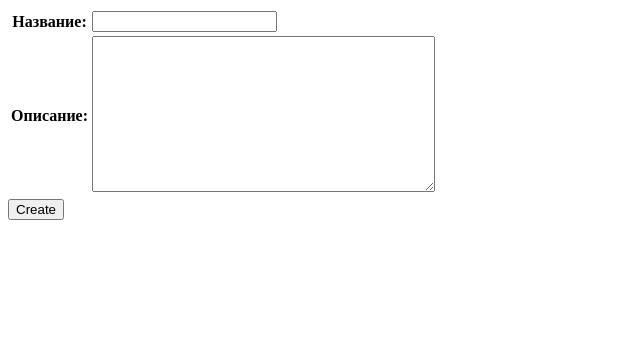
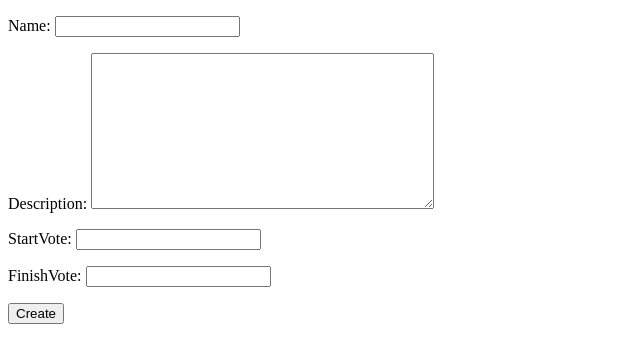
Before and after one commit to sergey-buryakov/kandle, a Django app: page /create in a window 1280 px wide. Shown: the top 363 px of the page, without its empty margins (0-640 px from the left). Run offline with Django 3.2, Linux system fonts and the light colour scheme.

Commit message:
work on create form

```diff
--- a/kandleapp/forms.py
+++ b/kandleapp/forms.py
@@ -1,12 +1,22 @@
 from django.contrib.auth.forms import UserCreationForm
 from django.contrib.auth.models import User
 from django import forms
+from django.forms import ModelForm
+from .models import Event
+from django.contrib.admin import widgets
+
+# class DateInput(forms.DateInput):
+#     input_type = 'date'
 
 class Sign_up_form(UserCreationForm):
     class Meta:
         model = User
         fields = ('username', 'first_name', 'last_name', 'email', 'password1', 'password2', )
 
-class CreateEventForm(forms.Form):
-    name = forms.CharField(label="Название")
-    description = forms.CharField(label="Описание", widget=forms.Textarea)
+class CreateEventForm(ModelForm):
+    class Meta:
+        model = Event
+        fields = ['name', 'description', 'startVote', 'finishVote']
+        widgets = {
+            'name': forms.TextInput(),
+        }
--- a/kandleapp/views.py
+++ b/kandleapp/views.py
@@ -17,6 +17,7 @@ from django.shortcuts import HttpResponseRedirect
 from django.shortcuts import HttpResponse
 from django.http import HttpResponseNotFound
 import base64
+from datetime import datetime
 from .forms import Sign_up_form, CreateEventForm
 from .models import Event
 
@@ -104,18 +105,23 @@ def event(request, eventid):
     # return render(request, "kandleapp/events.html", {"events": events})
 
 def create(request):
-    if request.method == "POST":
-        name = request.POST.get("name")
-        description = request.POST.get("description")
-        return HttpResponse("<p>Name: {0}, decr: {1}</p>".format(name, description))
-        # event = Event()
-        # name = request.POST.get("name")
-        # event.name = name
-        # event.description = request.POST.get("description")
-        # name = name.encode()
-        # event.eventId = base64.b64encode(name).decode()
-        # event.save()
-        # return HttpResponseRedirect("/event")
-    else:
-        createform = CreateEventForm()
+    # if request.user.is_authenticated:
+        if request.method == "POST":
+            # name = request.POST.get("name")
+            # description = request.POST.get("description")
+            # return HttpResponse("<p>Name: {0}, decr: {1}</p>".format(name, description))
+            createform = CreateEventForm(request.POST)
+            if not createform.startVote:
+                createform.startVote = datetime.now()
+            if createform.is_valid():
+                event = createform.save(commit=False)
+                name = event.name
+                event.eventId = base64.b64encode(name.encode()).decode()
+                event.userId = request.user
+                event.save()
+                return redirect('event', eventid=event.eventId)
+        else:
+            createform = CreateEventForm()
         return render(request, "kandleapp/create.html", {"form": createform})
+    # else:
+    #     return redirect(login)
--- a/templates/kandleapp/create.html
+++ b/templates/kandleapp/create.html
@@ -5,11 +5,12 @@
     <title>kandle</title>
 </head>
 <body>
+
     <form method="POST">
         {% csrf_token %} {% comment %}защита от CSRF-атак{% endcomment %}
-        <table>
-            {{ form }}
-        </table>
+        <div>
+            {{ form.as_p }}
+        </div>
         <input type="submit" value="Create" >
     </form>
 </body>
```
